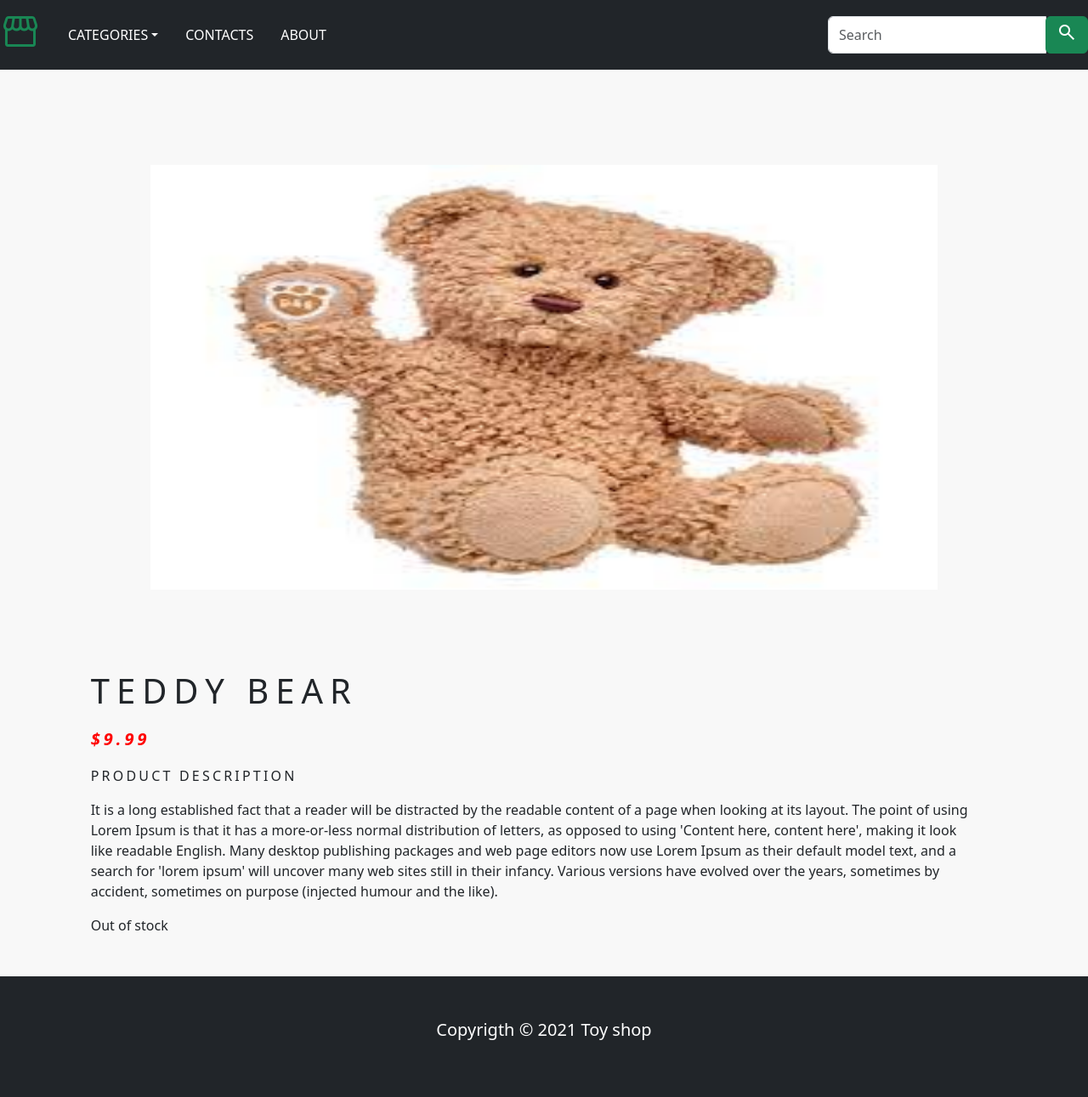
After one commit to Vladyslav30/econommerce, a Django app: page /product/ in a window 1280 px wide. The commit adds this page. Shown: the whole page at 85% size. Run offline with Django 4.2, Linux system fonts and the light colour scheme.

Commit message:
Add footer

```diff
--- a/econommerce/static/css/base.css
+++ b/econommerce/static/css/base.css
@@ -2,20 +2,34 @@ body{
     background: #F8F8F8;
 }
 
-h1{
-    color: #000;
-    font-size: 30px;
-    font-weight: 700;
-    text-align: center;
-    margin: 0 0 20px 0;
-}
-img{
-    width: 700px;
-    height: 700px;
-
-    }
 
 .card-img-top{
-    width: 100%;
-    height: 15vw;
+    width: 300px;
+    height: 300px;
 }
+
+
+.product_title{
+    font-size: 30 px;
+    text-transform: uppercase;
+    letter-spacing: .2em;
+    padding-top: 15px;
+    padding-bottom: 10px;
+}
+
+.product_text{
+    padding-right: 20px;
+}
+
+.product_desc{
+    font-size: 16px;
+    text-transform: uppercase;
+    letter-spacing: .2em;
+}
+
+#price{
+    font-size: 20px;
+    text-transform: uppercase;
+    letter-spacing: .2em;
+    color: red;
+}
--- a/shop/templates/base.html
+++ b/shop/templates/base.html
@@ -12,6 +12,10 @@
           .material-icons.md-48 {
           font-size: 48px;
           }
+          .img-fluid{
+    width: 100%;
+    height: 500px;
+}
 
 
 
--- /dev/null
+++ b/shop/templates/footer.html
@@ -0,0 +1,5 @@
+<footer class="bg-dark text-white mt-5 p-5 text-center">
+  <div class="container">
+    <p class="lead text-center">Copyrigth &copy; 2021 Toy shop</p>
+  </div>
+</footer>
--- a/shop/templates/home.html
+++ b/shop/templates/home.html
@@ -5,11 +5,12 @@
 
 
 {% block title %}
+Shop
 {% endblock %}
 {% block content %}
 <div class="container-fluid">
     <div class="row">
-        <img  src="{% static 'shop.png' %}">
+        <img  src="{% static 'images/shop.jpg' %}" class="img-fluid" alt="Responsive image">
     </div>
 
 </div>
--- /dev/null
+++ b/shop/templates/navbar.html
@@ -0,0 +1,29 @@
+<nav class="navbar navbar-expand-md navbar-light bg-dark">
+    <a href="#" class="navbar-brand"><i class="material-symbols-outlined text-success material-icons md-48">storefront</i></a>
+    <button class="navbar-toggler bg-success" data-bs-toggle="collapse" data-bs-target="#navbar" aria-controls="navbarSupportedContent" aria-expanded="false" aria-label="Toggle navigation">
+        <span class="navbar-toggler-icon"></span>
+    </button>
+    <div id="navbar" class="collapse navbar-collapse">
+        <ul class="navbar-nav flex-column flex-md-row">
+            <li class="nav-item dropdown">
+                <a type="button" class="btn btn-secondary dropdown-toggle nav-link text-white text-uppercase font-weight-bolt px-3" data-bs-toggle="dropdown" href="">Categories</a>
+                <ul class="dropdown-menu dropdown-menu-end">
+                    <li><button class="dropdown-item" type="button">Action</button></li>
+                    <li><button class="dropdown-item" type="button">Another action</button></li>
+                    <li><button class="dropdown-item" type="button">Something else here</button></li>
+                </ul>
+            </li>
+            <li class="nav-item"><a class="nav-link text-white text-uppercase font-weight-bolt px-3" href="">Contacts</a></li>
+            <li class="nav-item"><a class="nav-link text-white text-uppercase font-weight-bolt px-3" href="">About</a></li>
+        </ul>
+        <form class="from-inline ms-auto">
+            <div class="input-group">
+                <input type="text" placeholder="Search" class="form-control">
+                <div>
+                    <button class="btn btn-success">
+                        <i class="material-symbols-outlined">search</i></button>
+                </div>
+            </div>
+        </form>
+    </div>
+</nav>
--- /dev/null
+++ b/shop/templates/product.html
@@ -0,0 +1,23 @@
+{% extends 'base.html' %}
+{% load static %}
+{% block title %}
+    Product
+{% endblock %}
+{% block content %}
+    <div class="container py-5">
+        <div class="row mt-5">
+            <div class="col-md-10 mx-auto col-md-6 my-3">
+                <img src="{% static 'images/teddy.png' %}" class="img-fluid" alt="">
+            </div>
+        </div>
+    </div>
+    <div class="col-md-10 mx-auto col-md-6 my-3">
+        <div>
+            <h1 class="product_title">Teddy bear</h1>
+            <p id="price" class="fst-italic fw-bold">$9.99</p>
+            <p class="product_desc">Product Description</p>
+            <p class="product_text">It is a long established fact that a reader will be distracted by the readable content of a page when looking at its layout. The point of using Lorem Ipsum is that it has a more-or-less normal distribution of letters, as opposed to using 'Content here, content here', making it look like readable English. Many desktop publishing packages and web page editors now use Lorem Ipsum as their default model text, and a search for 'lorem ipsum' will uncover many web sites still in their infancy. Various versions have evolved over the years, sometimes by accident, sometimes on purpose (injected humour and the like).</p>
+            <p class="product_text"> Out of stock</p>
+        </div>
+    </div>
+{% endblock %}
```
Also changed, not shown: other parts of shop/templates/base.html (+3 -33 lines), shop/templates/about.html (deleted, +0 -7 lines), econommerce/static/images/shop.jpg (added), econommerce/static/images/shop.png (deleted), econommerce/static/images/shop1.png (added), econommerce/static/images/teddy.png (added).
